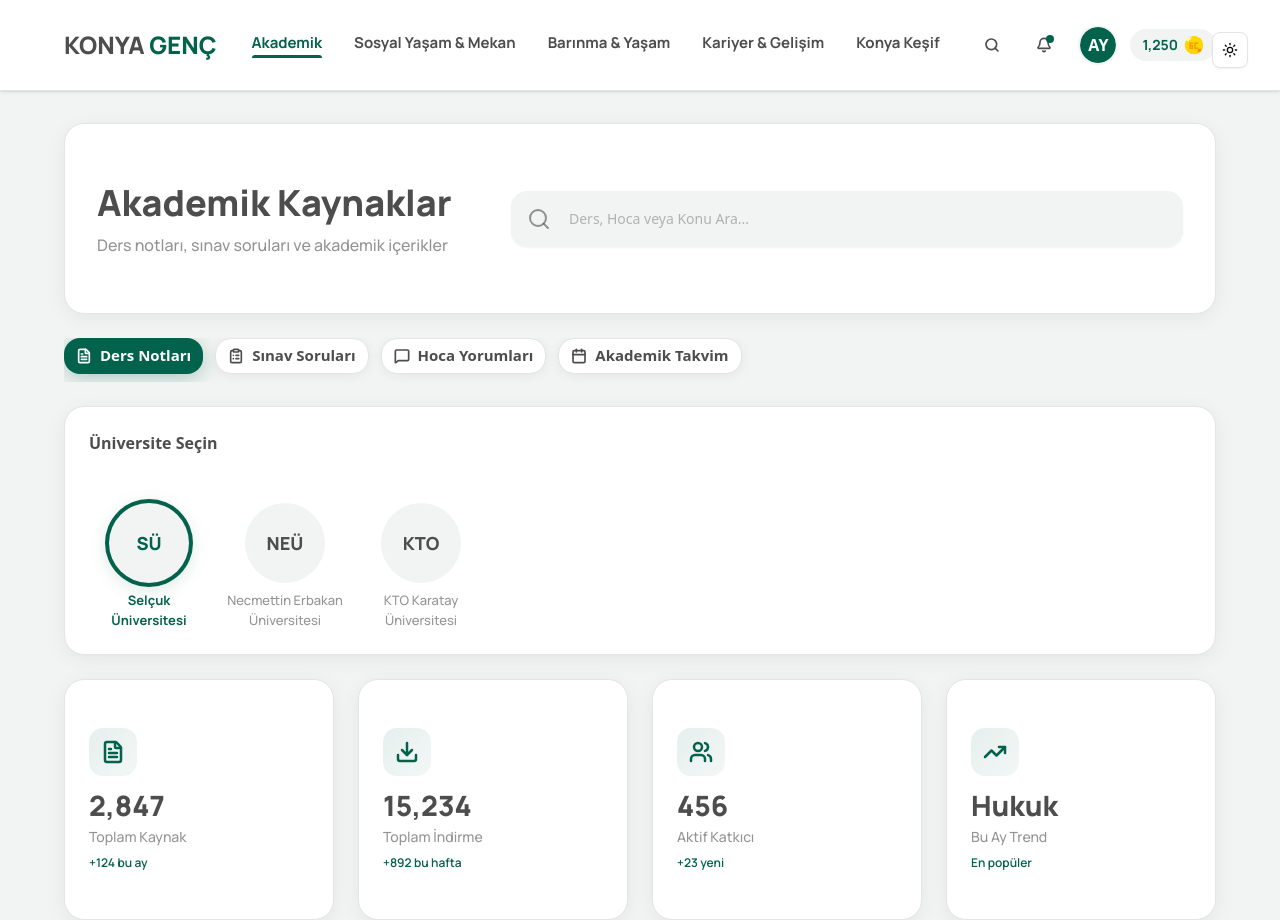
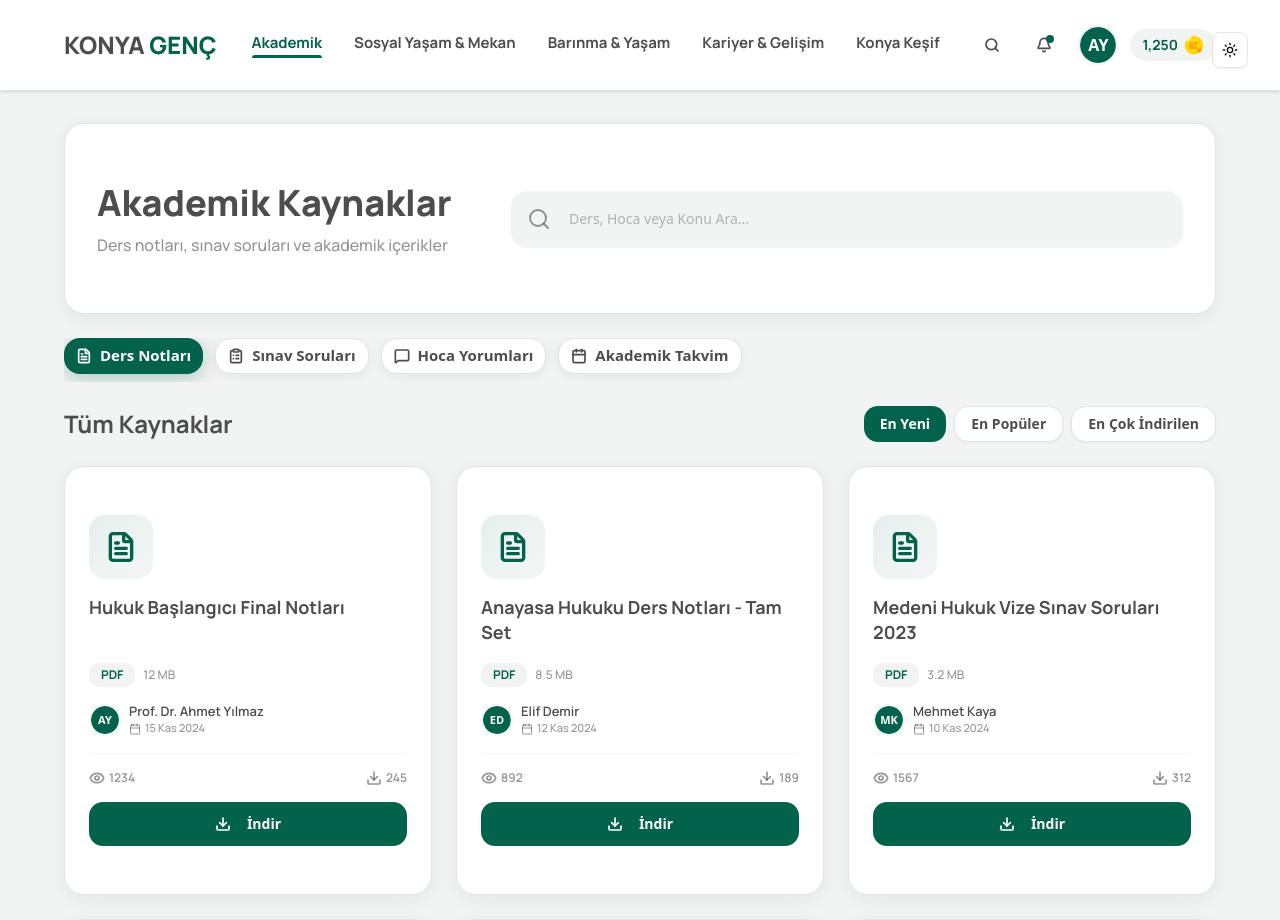
Before and after one commit to dogancanyildiz/wikonya, a Next.js app in the folder frontend/: page /academic in a window 1280 px wide. Shown: the top 920 px of the page. Built offline with nearby package versions, Linux system fonts and the light colour scheme.

Commit message:
refactor(academic): remove academic stats component from page

```diff
--- a/frontend/components/academic/academic-page.tsx
+++ b/frontend/components/academic/academic-page.tsx
@@ -1,7 +1,5 @@
 import { AcademicHeader } from "./academic-header"
 import { FilterChips } from "./filter-chips"
-import { UniversitySelector } from "./university-selector"
-import { AcademicStats } from "./academic-stats"
 import { ResourceGrid } from "./resource-grid"
 
 export function AcademicPage() {
@@ -9,9 +7,9 @@ export function AcademicPage() {
     <div className="max-w-[1440px] mx-auto px-4 sm:px-8 lg:px-16 py-6 sm:py-8">
       <AcademicHeader />
       <FilterChips />
-      <UniversitySelector />
-      <AcademicStats />
-      <ResourceGrid />
+      <div className="mt-2">
+        <ResourceGrid />
+      </div>
     </div>
   )
 }
```
